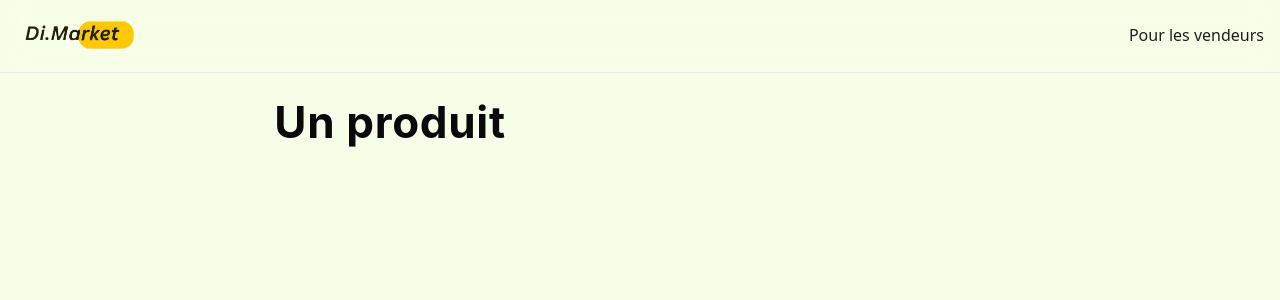
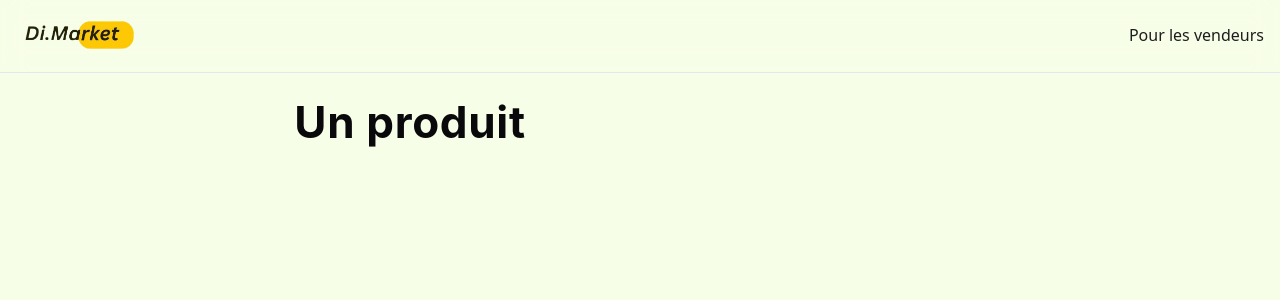
Before and after one commit to DiagneGeek/di-market, a SvelteKit app: page /products/1 in a window 1280 px wide. Shown: the top 300 px of the page. Built offline with nearby package versions, Linux system fonts and the light colour scheme.

Commit message:
Add padding to main layout in layout.svelte

```diff
--- a/src/routes/+layout.svelte
+++ b/src/routes/+layout.svelte
@@ -9,7 +9,7 @@
       <a href="/vendeurs">Pour les vendeurs</a>
 	</NavBar>
 
-	<main class="mb-6 mt-24 *:text-center">
+	<main class="mb-6 mt-24 px-[20px] *:text-center">
 		{@render children()}
 	</main>
 
```
